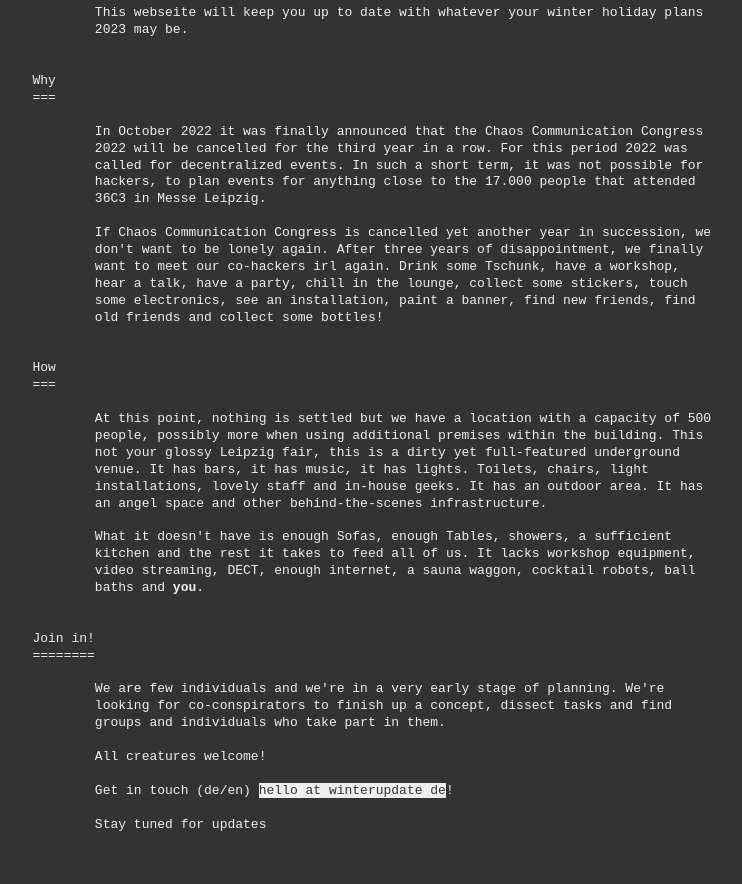
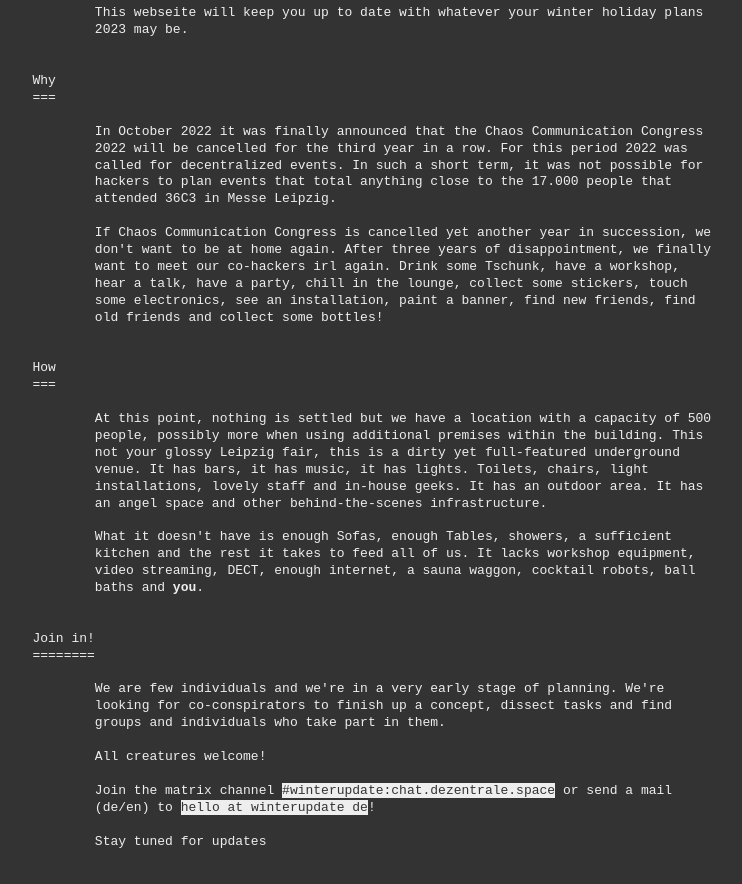
Before and after one commit to winterupdate/winterupdate.github.io, a plain HTML site: page index.html in a window 1280 px wide. Shown: the part 300-1184 px from the top of the page, without its empty margins (237-979 px from the left). Drawn offline with Linux system fonts and the light colour scheme.

Commit message:
wording, matrix

```diff
--- a/index.html
+++ b/index.html
@@ -28,9 +28,9 @@
 
 		<h2>Why</h2>
 
-		<p>In October 2022 it was finally announced that the Chaos Communication Congress 2022 will be cancelled for the third year in a row. For this period 2022 was called for decentralized events. In such a short term, it was not possible for hackers, to plan events for anything close to the 17.000 people that attended 36C3 in Messe Leipzig.</p>
+		<p>In October 2022 it was finally announced that the Chaos Communication Congress 2022 will be cancelled for the third year in a row. For this period 2022 was called for decentralized events. In such a short term, it was not possible for hackers to plan events that total anything close to the 17.000 people that attended 36C3 in Messe Leipzig.</p>
 
-		<p>If Chaos Communication Congress is cancelled yet another year in succession, we don't want to be lonely again. After three years of disappointment, we finally want to meet our co-hackers irl again. Drink some Tschunk, have a workshop, hear a talk, have a party, chill in the lounge, collect some stickers, touch some electronics, see an installation, paint a banner, find new friends, find old friends and collect some bottles!</p>
+		<p>If Chaos Communication Congress is cancelled yet another year in succession, we don't want to be at home again. After three years of disappointment, we finally want to meet our co-hackers irl again. Drink some Tschunk, have a workshop, hear a talk, have a party, chill in the lounge, collect some stickers, touch some electronics, see an installation, paint a banner, find new friends, find old friends and collect some bottles!</p>
 
 		<h2>How</h2>
 
@@ -44,7 +44,7 @@
 
 		<p>All creatures welcome!</p>
 
-		<p>Get in touch (de/en) <a href="mailto:hello at winterupdate de">hello at winterupdate de</a>!</p>
+		<p>Join the matrix channel <a href="https://matrix.to/#/#winterupdate:chat.dezentrale.space">#winterupdate:chat.dezentrale.space</a> or send a mail (de/en) to <a href="mailto:hello at winterupdate de">hello at winterupdate de</a>!</p>
 
 		<p>Stay tuned for updates</p>
 	</html>
```
